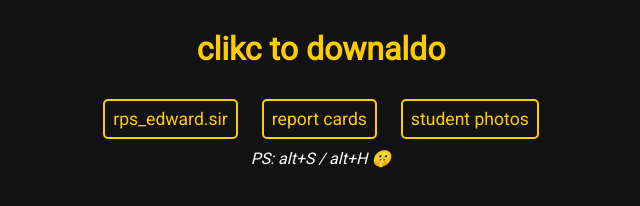
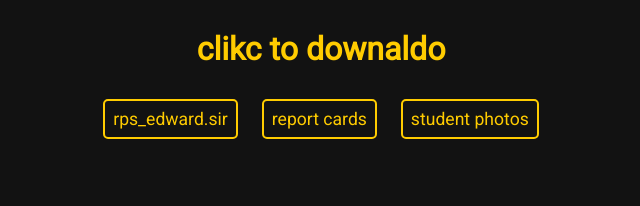
Before and after one commit to h0nin/py, a plain HTML site: page index.html in a window 1280 px wide. Shown: the whole page, without its empty margins (319-959 px from the left). Drawn offline with Linux system fonts and the light colour scheme.

Commit message:
Update index.html

```diff
--- a/index.html
+++ b/index.html
@@ -106,8 +106,6 @@
         </div>
     </div>
 
-    <i>PS: alt+S / alt+H 🤫</i>
-
     <script>
         document.addEventListener('DOMContentLoaded', function () {
             const iframeContainer = document.getElementById('iframeContainer');
```
